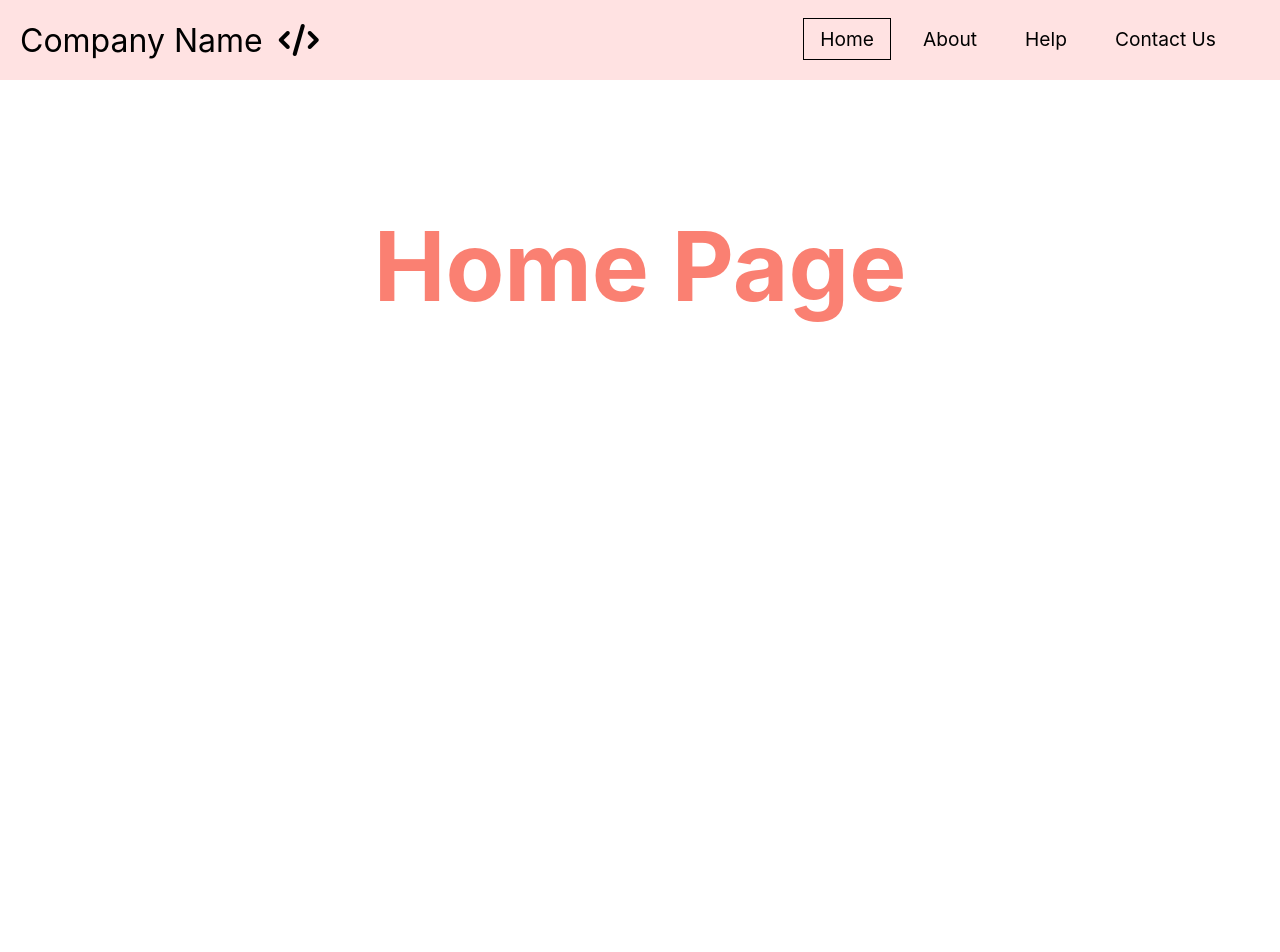
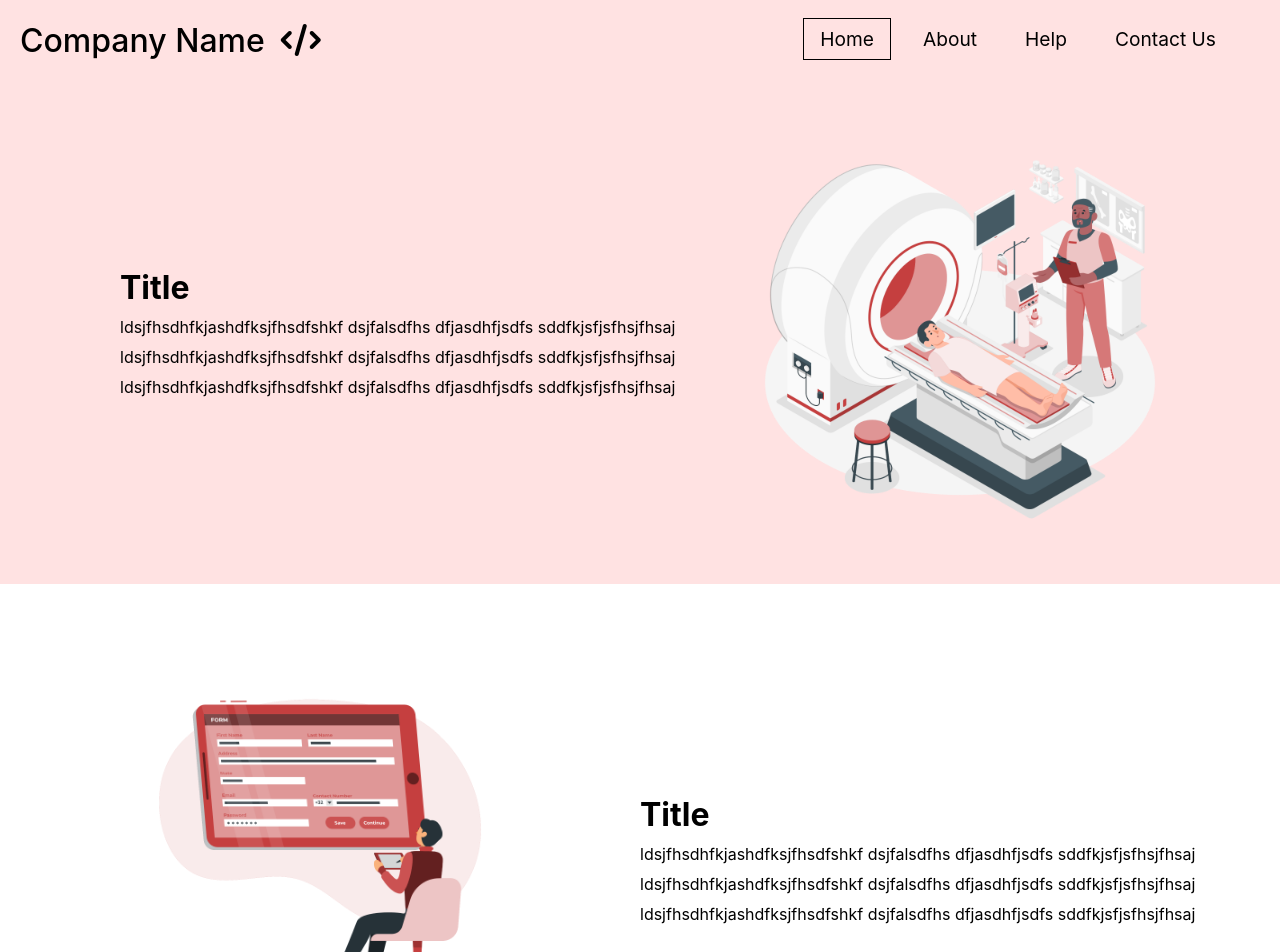
Before and after one commit to vk-vikas/medical-tourism, a React (Create React App) app: page / in a window 1280 px wide. Shown: the top 952 px of the page. Before the commit the page ends 800 px from the top, so only its background shows below. Built offline with nearby package versions, Linux system fonts and the light colour scheme.

Commit message:
hero section added

```diff
--- a/src/App.css
+++ b/src/App.css
@@ -6,10 +6,10 @@
 body {
     background-color: #fff;
 }
-
+/*
 .pages {
     color: salmon;
     text-align: center;
     font-size: 3rem;
     margin-top: 10%;
-}
+} */
--- a/src/components/Navbar.css
+++ b/src/components/Navbar.css
@@ -26,6 +26,7 @@
     cursor: pointer;
     text-decoration: none;
     font-size: 2rem;
+    font-weight: 500;
     flex-grow: 1;
   }
 
--- a/src/components/pages/Home.js
+++ b/src/components/pages/Home.js
@@ -1,10 +1,12 @@
 import React from 'react'
+import Form from './cards/Form';
+import Hero from './cards/Hero';
 
 function Home() {
     return (
-        <div>
-            <h1>Home Page</h1>
-
+        <div >
+        <Hero />
+        <Form />
         </div>
     )
 }
--- /dev/null
+++ b/src/components/pages/cards/Form.js
@@ -0,0 +1,30 @@
+import React from "react";
+import forms from "../images/Forms.png";
+import styles from "./Form.module.css";
+
+function Form() {
+  return (
+    <div className={styles.container}>
+      <div className={styles.imgpart}>
+        <img src={forms} alt="ct"></img>
+      </div>
+      <div className={styles.textpart}>
+        <h1>Title</h1>
+        <p>
+          ldsjfhsdhfkjashdfksjfhsdfshkf dsjfalsdfhs dfjasdhfjsdfs
+          sddfkjsfjsfhsjfhsaj
+        </p>
+        <p>
+          ldsjfhsdhfkjashdfksjfhsdfshkf dsjfalsdfhs dfjasdhfjsdfs
+          sddfkjsfjsfhsjfhsaj
+        </p>
+        <p>
+          ldsjfhsdhfkjashdfksjfhsdfshkf dsjfalsdfhs dfjasdhfjsdfs
+          sddfkjsfjsfhsjfhsaj
+        </p>
+      </div>
+    </div>
+  );
+}
+
+export default Form;
--- /dev/null
+++ b/src/components/pages/cards/Form.module.css
@@ -0,0 +1,41 @@
+.container img {
+    height: 450px;
+    width: 450px;
+    margin: 0 ;
+}
+
+.imgpart {
+    display: flex;
+    justify-content: center;
+    align-items: center;
+    flex-basis: 50%;
+}
+
+.container {
+    display: flex;
+    padding-top: 50px;
+    padding-bottom: 50px;
+    justify-content: center;
+    align-items: center;
+    flex-wrap: wrap;
+    background-color: #fff;
+}
+
+.textpart {
+    display: flex;
+    flex-direction: column;
+    flex-basis: 50%;
+}
+
+.textpart p {
+    margin-top: 10px;
+}
+
+
+
+@media screen and (max-width: 960px) {
+    img {
+        width: auto;
+        height: 300px;
+    }
+}
--- /dev/null
+++ b/src/components/pages/cards/Hero.js
@@ -0,0 +1,30 @@
+import React from "react";
+import styles from "./Hero.module.css";
+import CtScan from "../images/CtScan.png";
+
+function Home() {
+  return (
+    <div className={styles.container}>
+      <div className={styles.textpart}>
+        <h1>Title</h1>
+        <p>
+          ldsjfhsdhfkjashdfksjfhsdfshkf dsjfalsdfhs dfjasdhfjsdfs
+          sddfkjsfjsfhsjfhsaj
+        </p>
+        <p>
+          ldsjfhsdhfkjashdfksjfhsdfshkf dsjfalsdfhs dfjasdhfjsdfs
+          sddfkjsfjsfhsjfhsaj
+        </p>
+        <p>
+          ldsjfhsdhfkjashdfksjfhsdfshkf dsjfalsdfhs dfjasdhfjsdfs
+          sddfkjsfjsfhsjfhsaj
+        </p>
+      </div>
+      <div className={styles.imgpart}>
+        <img src={CtScan} alt="ct"></img>
+      </div>
+    </div>
+  );
+}
+
+export default Home;
--- /dev/null
+++ b/src/components/pages/cards/Hero.module.css
@@ -0,0 +1,34 @@
+.container img {
+    height: 400px;
+    width: 400px;
+    margin: 0;
+}
+
+.container {
+    display: flex;
+    padding-top: 50px;
+    padding-bottom: 50px;
+    justify-content: center;
+    align-items: center;
+    flex-wrap: wrap;
+    background-color: #FFE2E2;
+}
+
+.textpart {
+    display: flex;
+    flex-direction: column;
+
+    flex-basis: 50%;
+}
+
+.textpart p {
+    margin-top: 10px;
+}
+
+
+@media screen and (max-width: 960px) {
+    img {
+        width: auto;
+        height: 300px;
+    }
+}
```
Also changed, not shown: src/components/pages/Home.module.css (added), src/components/pages/images/CtScan.png (added), src/components/pages/images/Forms.png (added).
